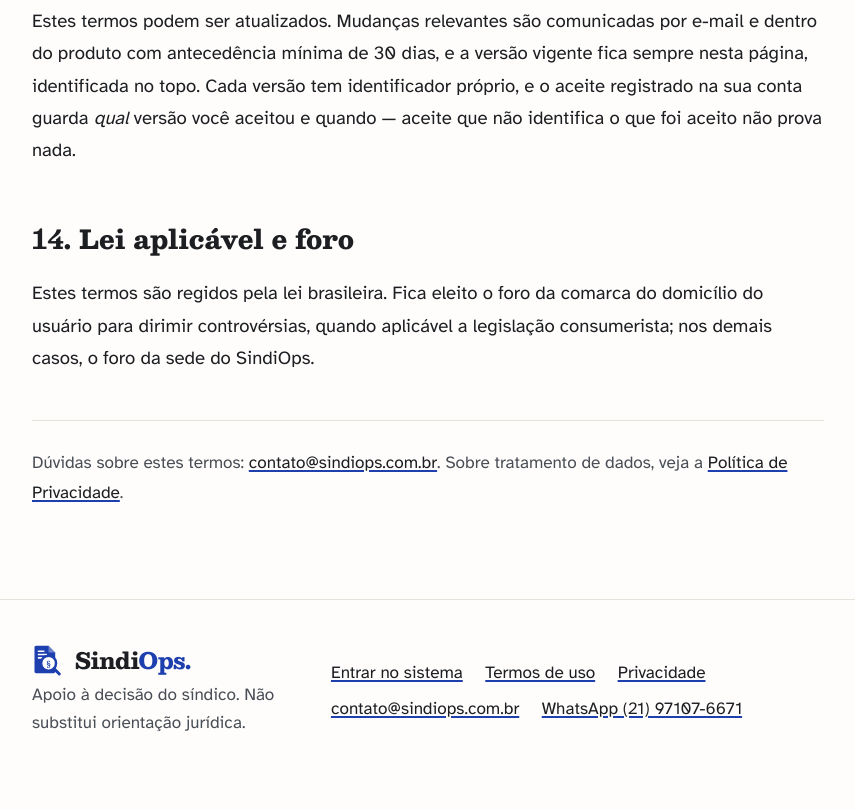
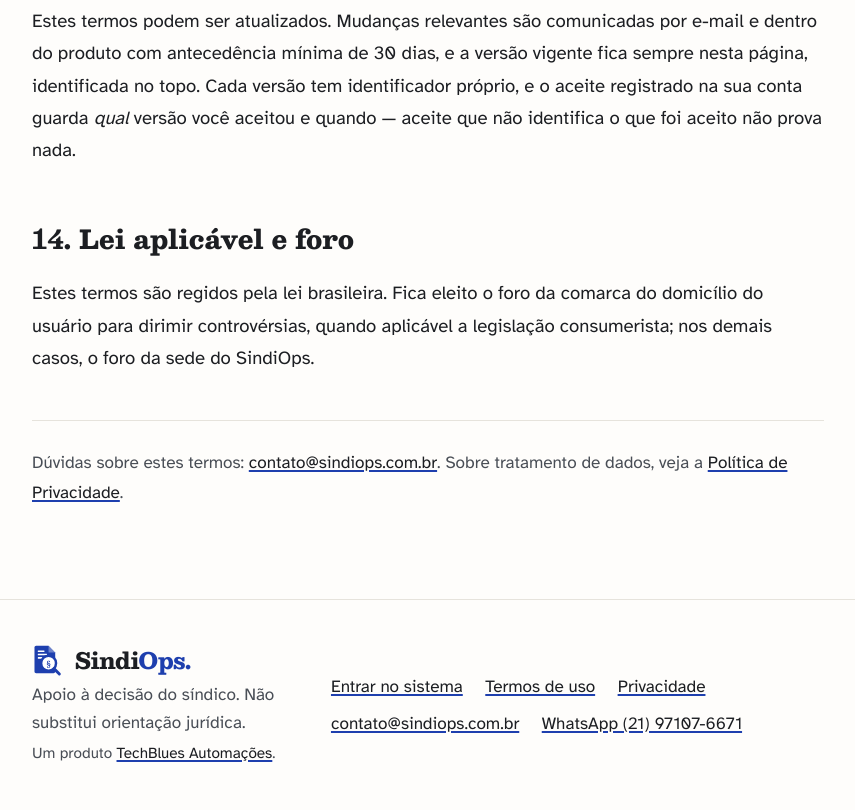
Before and after one commit to wesleysaraujo/sindiops.landing, an Astro site: page /termos in a window 1280 px wide. Shown: the part 6717-7527 px from the top of the page, without its empty margins (212-1067 px from the left). Before the commit the page ends 7498 px from the top, so only its background shows below. Built offline with nearby package versions, Linux system fonts and the light colour scheme; Astro itself is replaced by a stand-in of ours.

Commit message:
O crédito da TechBlues entra nos rodapés, de um componente só
Cria o componente CreditoTechBlues com o link para o site da TechBlues Automações ("Um produto TechBlues Automações"), abrindo em nova aba.

O componente é inserido nos quatro rodapés da landing: página inicial (index.astro), índice dos guias (guias/index.astro), layout dos guias (Guia.astro) e layout dos documentos legais (Documento.astro).

```diff
--- /dev/null
+++ b/src/components/CreditoTechBlues.astro
@@ -0,0 +1,25 @@
+---
+/**
+ * Crédito da TechBlues, a empresa que faz o SindiOps.
+ *
+ * Um componente só para os quatro rodapés (home, guias, documentos legais):
+ * escrito à mão em cada um, o texto e o endereço divergiriam na primeira
+ * mexida. Abre em outra aba porque quem clica aqui está no meio da página do
+ * SindiOps e não pediu para sair dela.
+ */
+interface Props {
+  class?: string;
+}
+
+const { class: classe = '' } = Astro.props;
+---
+
+<p class:list={['text-[0.85rem] text-grafite', classe]}>
+  Um produto
+  <a
+    href="https://www.techblues.com.br"
+    target="_blank"
+    rel="noopener noreferrer"
+    class="underline decoration-caneta decoration-2 underline-offset-2 text-tinta"
+  >TechBlues Automações</a>.
+</p>
--- a/src/layouts/Documento.astro
+++ b/src/layouts/Documento.astro
@@ -51,6 +51,7 @@ const jsonLd = {
   version: versao,
   publisher: { '@type': 'Organization', name: 'SindiOps', url: 'https://www.sindiops.com.br' },
 };
+import CreditoTechBlues from '../components/CreditoTechBlues.astro';
 ---
 
 <!doctype html>
@@ -154,6 +155,7 @@ const jsonLd = {
         <div>
           <Marca tamanho="padrao" />
           <p class="mt-1">Apoio à decisão do síndico. Não substitui orientação jurídica.</p>
+          <CreditoTechBlues class="mt-1" />
         </div>
 
         <nav class="flex flex-wrap gap-x-5 gap-y-2">
--- a/src/layouts/Guia.astro
+++ b/src/layouts/Guia.astro
@@ -46,6 +46,7 @@ const jsonLd = {
   publisher: { '@id': 'https://www.sindiops.com.br/#organizacao' },
   isPartOf: { '@type': 'WebSite', name: 'SindiOps', url: 'https://www.sindiops.com.br' },
 };
+import CreditoTechBlues from '../components/CreditoTechBlues.astro';
 ---
 
 <!doctype html>
@@ -175,6 +176,7 @@ const jsonLd = {
         <div>
           <Marca tamanho="padrao" />
           <p class="mt-1">Apoio à decisão do síndico. Não substitui orientação jurídica.</p>
+          <CreditoTechBlues class="mt-1" />
         </div>
 
         <nav class="flex flex-wrap gap-x-5 gap-y-2">
--- a/src/pages/guias/index.astro
+++ b/src/pages/guias/index.astro
@@ -23,6 +23,7 @@ const titulo = 'Guias do síndico — SindiOps';
 const descricao =
   'Respostas diretas às dúvidas que aparecem na administração de um condomínio: o que a convenção permite, como comparar orçamentos e o que fazer antes de um contrato renovar sozinho.';
 const url = 'https://www.sindiops.com.br/guias';
+import CreditoTechBlues from '../../components/CreditoTechBlues.astro';
 ---
 
 <!doctype html>
@@ -141,6 +142,7 @@ const url = 'https://www.sindiops.com.br/guias';
         <div>
           <Marca tamanho="padrao" />
           <p class="mt-1">Apoio à decisão do síndico. Não substitui orientação jurídica.</p>
+          <CreditoTechBlues class="mt-1" />
         </div>
 
         <nav class="flex flex-wrap gap-x-5 gap-y-2">
--- a/src/pages/index.astro
+++ b/src/pages/index.astro
@@ -161,6 +161,7 @@ const jsonLd = {
     },
   ],
 };
+import CreditoTechBlues from '../components/CreditoTechBlues.astro';
 ---
 
 <!doctype html>
@@ -1201,6 +1202,7 @@ const jsonLd = {
         <div>
           <p class="font-bold text-tinta">SindiOps</p>
           <p class="mt-1">Apoio à decisão do síndico. Não substitui orientação jurídica.</p>
+          <CreditoTechBlues class="mt-1" />
           <p class="mt-1">
             <a href={EMAIL_URL} class="underline decoration-caneta decoration-2 underline-offset-2 text-tinta">
               {EMAIL}
```
